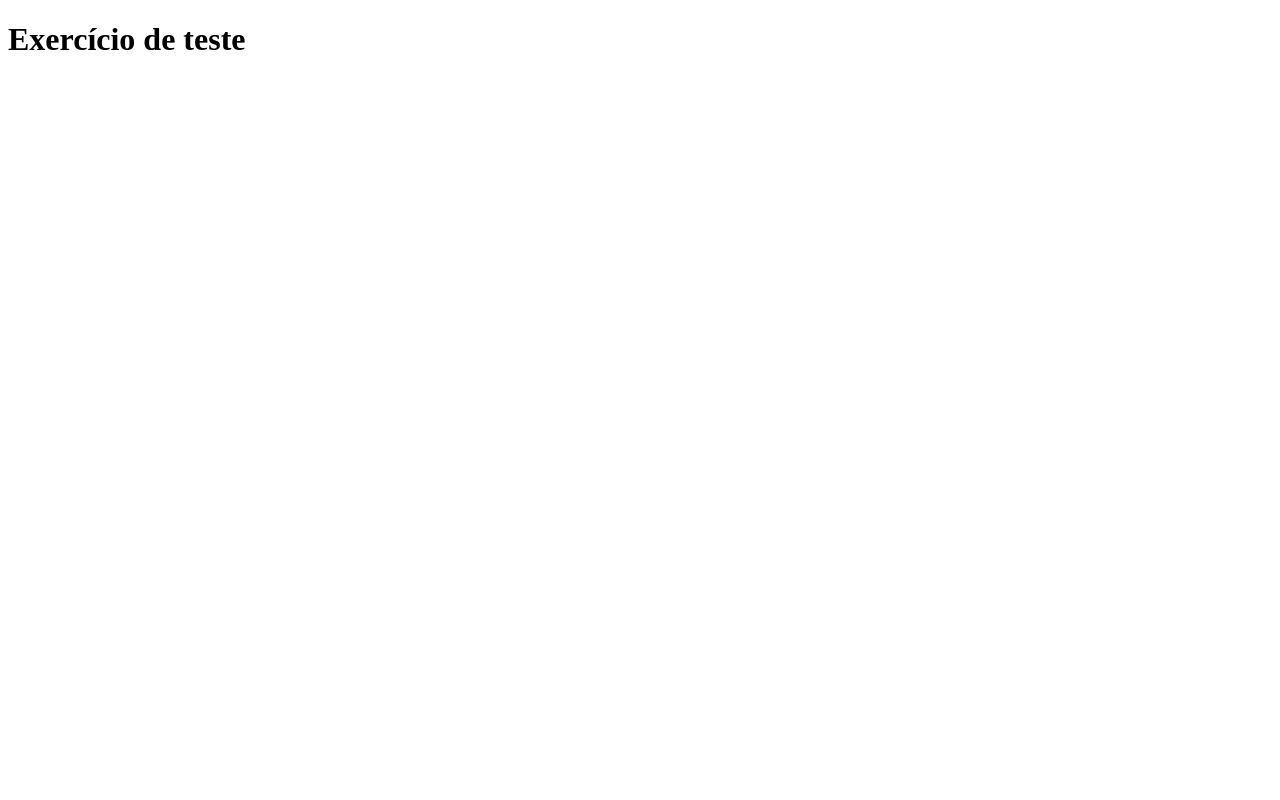
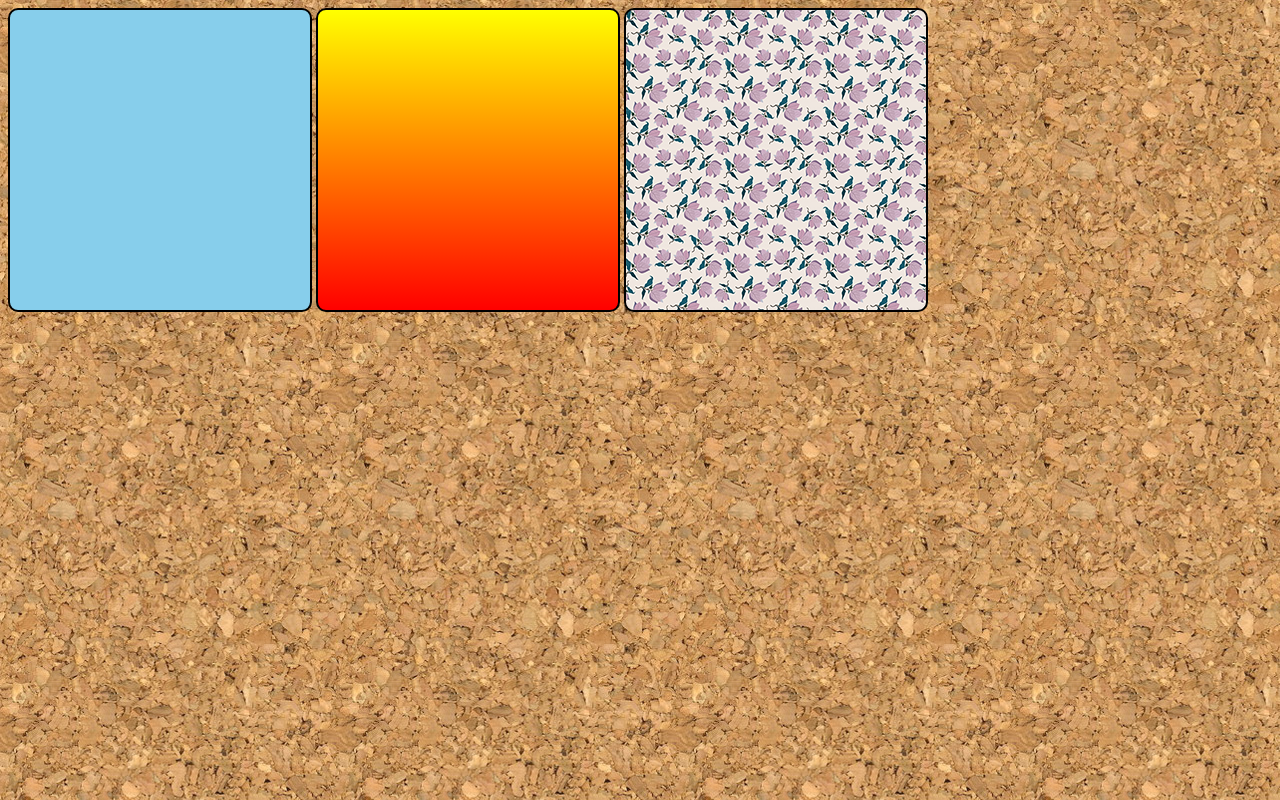
Before and after one commit to devdaviricardo/html-css, a plain HTML site: page exercícios/ex022/index.html in a window 1280 px wide. Drawn offline with Linux system fonts and the light colour scheme.

Commit message:
atualização do ex022

```diff
--- a/exercícios/ex022/index.html
+++ b/exercícios/ex022/index.html
@@ -4,8 +4,39 @@
     <meta charset="UTF-8">
     <meta name="viewport" content="width=device-width, initial-scale=1.0">
     <title>cavalo</title>
+    <style>
+        body {
+            background-image: url('imagens/wallpaper001.jpg');
+        }
+        div.quadrado {
+            display: inline-block;
+            border: 2px solid black;
+            border-radius: 10px;
+            background-color: lightgray;
+            height: 300px;
+            width: 300px;
+        }
+        div#q1 {
+            background-color: skyblue;
+        }
+        div#q2 {
+            background-image: linear-gradient(to bottom, yellow, red);
+        }
+        div#q3 {
+            background-image: url('imagens/pattern003.png');
+        }
+    </style>
 </head>
 <body>
-    <h1>Exercício de teste</h1>
+    <div class= "quadrado" id="q1">
+
+    </div>
+    <div class="quadrado" id="q2">
+
+    </div>
+    <div class="quadrado" id="q3">
+
+    </div>
+
 </body>
 </html>
```
